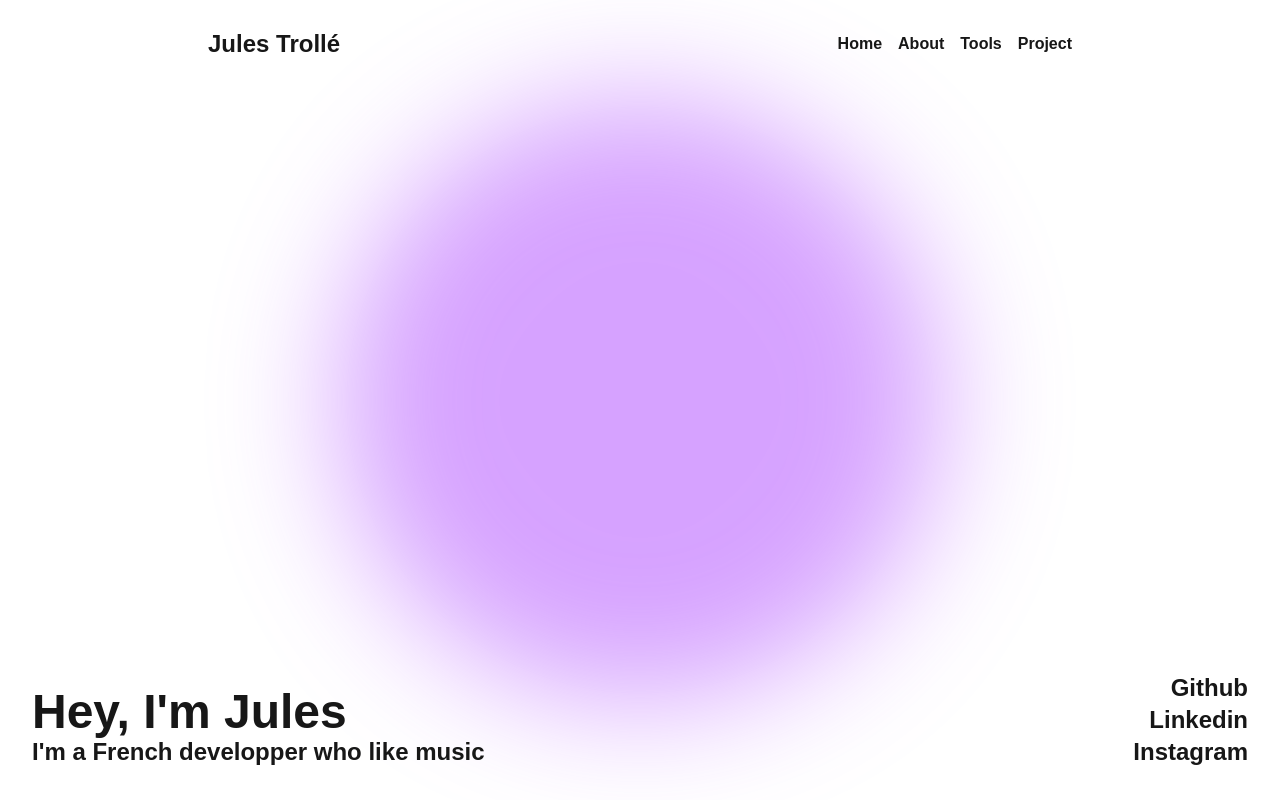
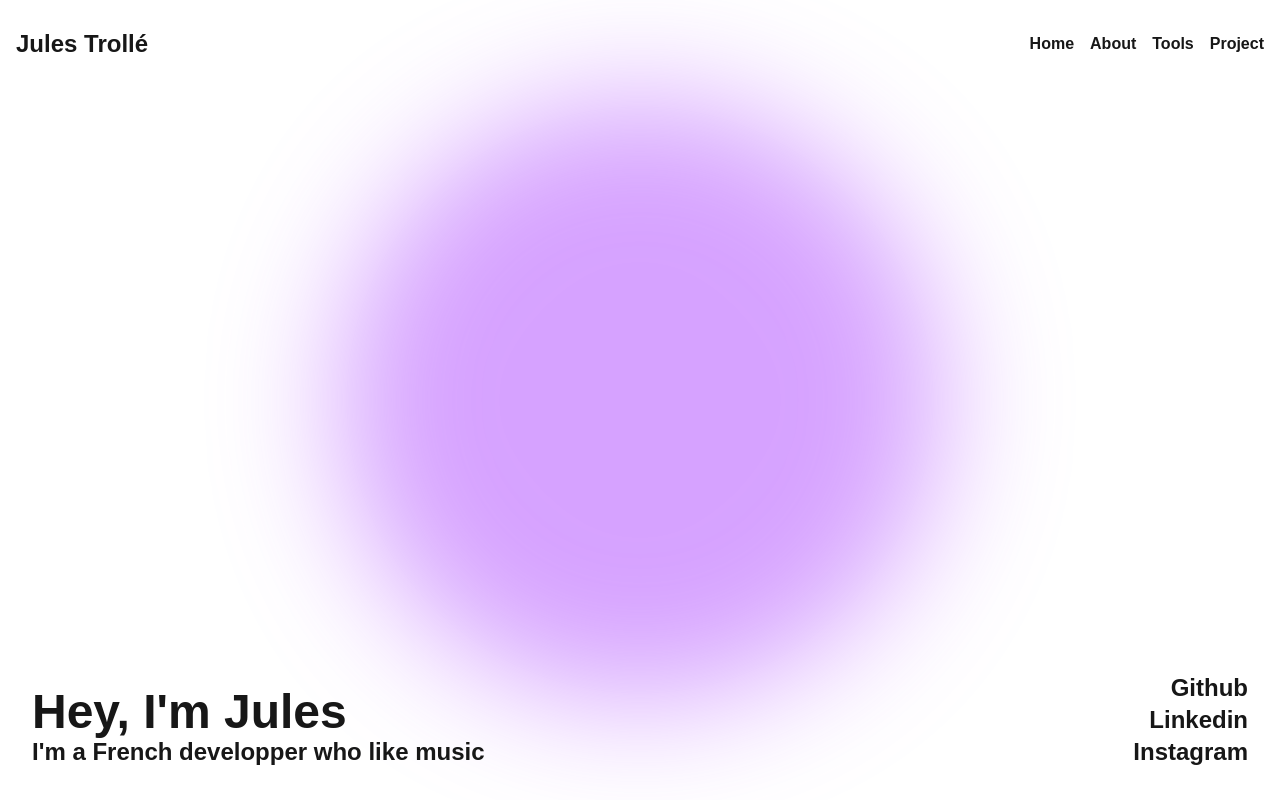
Before and after one commit to PoloLoveTaco/Portfolio-Jules-Trolle, a Next.js app: page / in a window 1280 px wide. Built offline with nearby package versions, Linux system fonts and the light colour scheme.

Commit message:
[MODIF] w-full for navbar

```diff
--- a/components/navbar.tsx
+++ b/components/navbar.tsx
@@ -2,7 +2,7 @@ import Link from "next/link";
 
 export default function Navbar() {
     return (
-        <nav className="w-full z-50 sm:w-[70%] rounded-xl mt-3 mx-auto">
+        <nav className="w-full z-50 rounded-xl mt-3 mx-auto">
           <div className="flex flex-wrap items-center justify-between mx-auto p-4">
             <a href="https://www.youtube.com/watch?v=2yJgwwDcgV8" className="font-mono font-bold text-2xl">
               Jules Trollé
```
